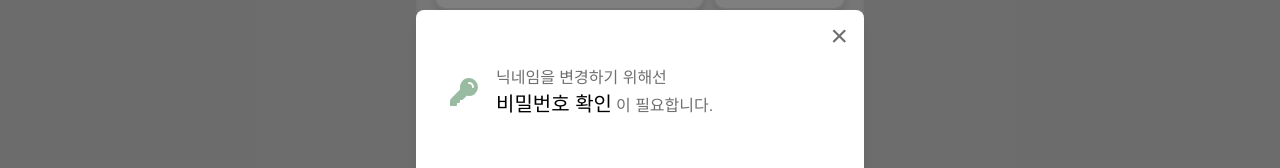
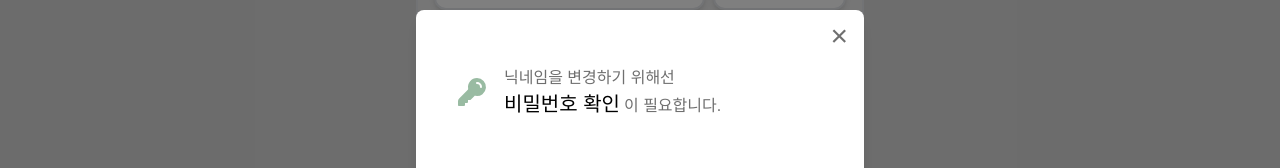
Before and after one commit to ys4512558/Olivepay, a React (Vite) app in the folder frontend/: page /home in a window 1280 px wide. Both pictures are taken after a click on the element "닉네임". Shown: the part 230-398 px from the top of the page. Built offline with nearby package versions, Linux system fonts and the light colour scheme; a web font is replaced by a local one.

Commit message:
:sparkles: Feat: 비밀번호 확인 페이지 - 모달
S11P21A601-304

```diff
--- a/frontend/src/component/user/PasswordCheck.tsx
+++ b/frontend/src/component/user/PasswordCheck.tsx
@@ -16,7 +16,7 @@ const PasswordCheck: React.FC<PasswordCheckProps> = ({
 }) => {
   return (
     <div className="mx-2 mt-8 flex flex-col gap-4">
-      <div className="mb-8 flex items-center gap-4">
+      <div className="mb-8 ml-2 flex items-center gap-4">
         <KeyIcon className="size-8 text-PRIMARY" />
         <p className="text-DARKBASE">
           {label}을 변경하기 위해선 <br />{' '}
```
